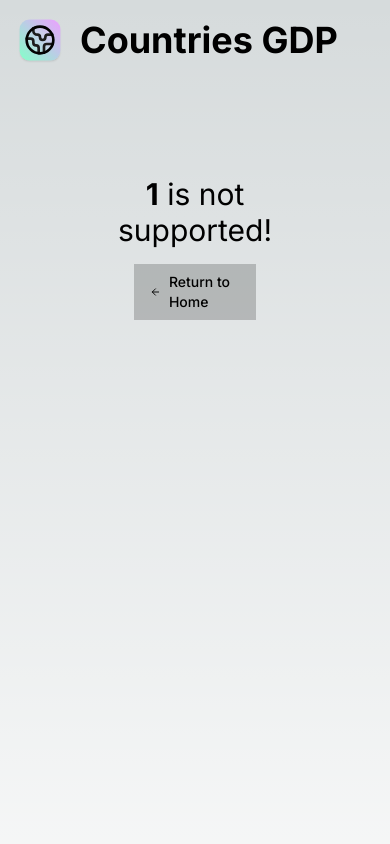
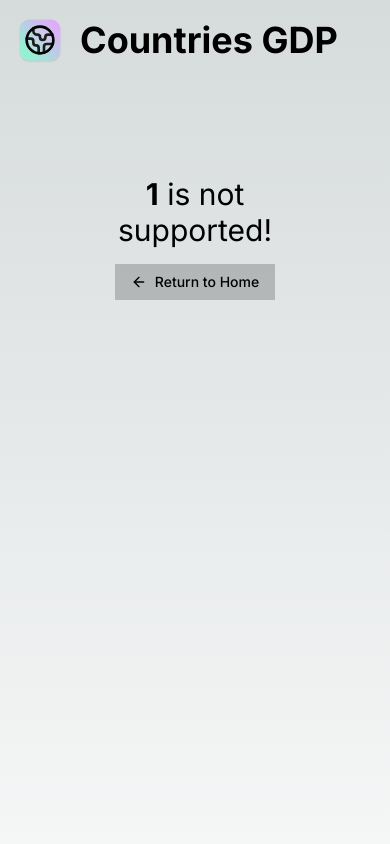
Before and after one commit to jackgisel/countriesgdp, a Next.js app: page /1 in a window 390 px wide. Shown: the top 844 px of the page. Built offline with nearby package versions, Linux system fonts and the light colour scheme; no server answers; the database is empty.

Commit message:
fix mobile

```diff
--- a/app/layout.tsx
+++ b/app/layout.tsx
@@ -28,7 +28,7 @@
       width={48} className="m-4" />
           <Link href="/"><h1 className="text-4xl font-bold">Countries GDP</h1></Link>
         </section>
-        <main className="flex min-h-screen flex-col items-center justify-between px-24">
+        <main className="flex min-h-screen flex-col items-center justify-between lg:px-24">
           {children}
         </main>
         <footer className="px-24 py-12">
--- a/app/page.tsx
+++ b/app/page.tsx
@@ -34,7 +34,7 @@
   const data = await getTopCountries();
 
   return (
-      <section className="w-3/5">
+      <section className="lg:w-3/5">
         <h3 className="text-2xl font-semibold text-center m-4">All Countries and Regions GDP</h3>
         <ul>
           <CountriesTable rows={data} />
```
